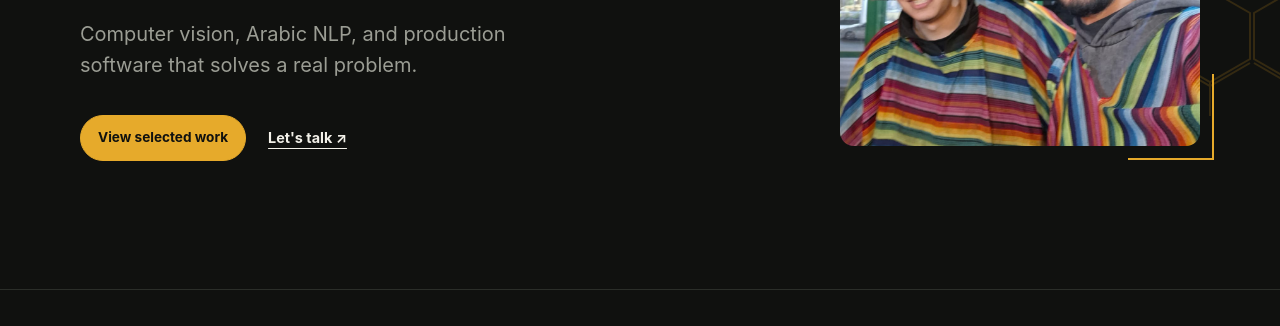
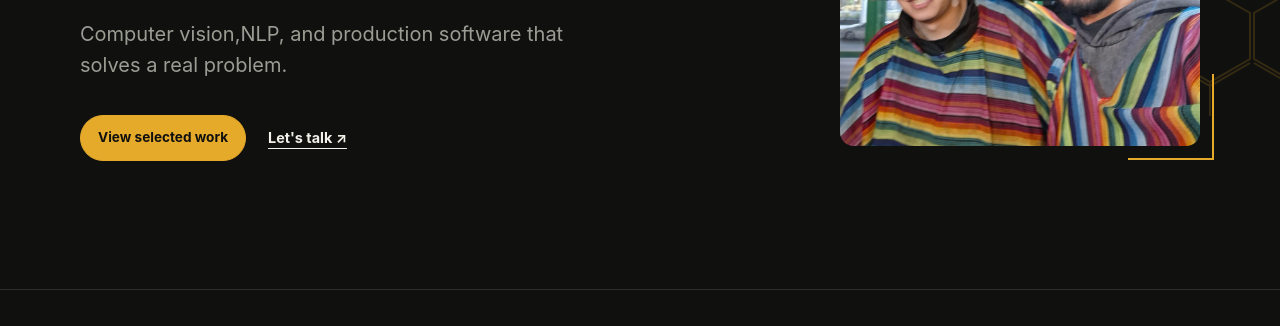
Before and after one commit to Jayousi7/Jayousi7.github.io, a plain HTML site: page index.html in a window 1280 px wide. Shown: the part 474-800 px from the top of the page. Drawn offline with Linux system fonts and the light colour scheme.

Commit message:
content change

```diff
--- a/index.html
+++ b/index.html
@@ -25,7 +25,7 @@
         <div>
           <p class="eyebrow">AI engineer · Amman, Jordan</p>
           <h1>I build AI systems.</h1>
-          <p class="hero-copy">Computer vision, Arabic NLP, and production software that solves a real problem.</p>
+          <p class="hero-copy">Computer vision,NLP, and production software that solves a real problem.</p>
           <div class="hero-links">
             <a href="#projects" class="button">View selected work</a>
             <a href="#contact" class="text-link">Let's talk ↗</a>
```
